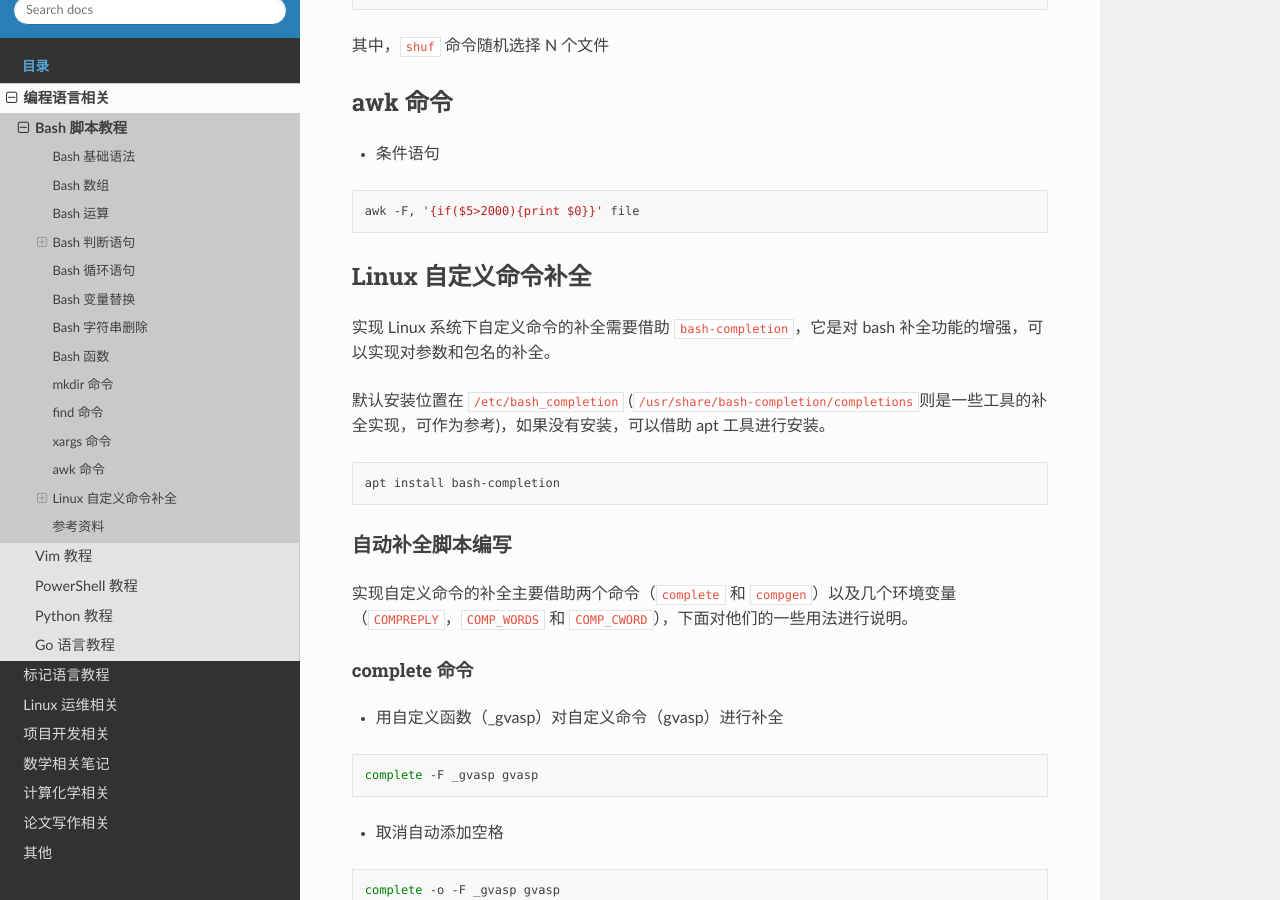
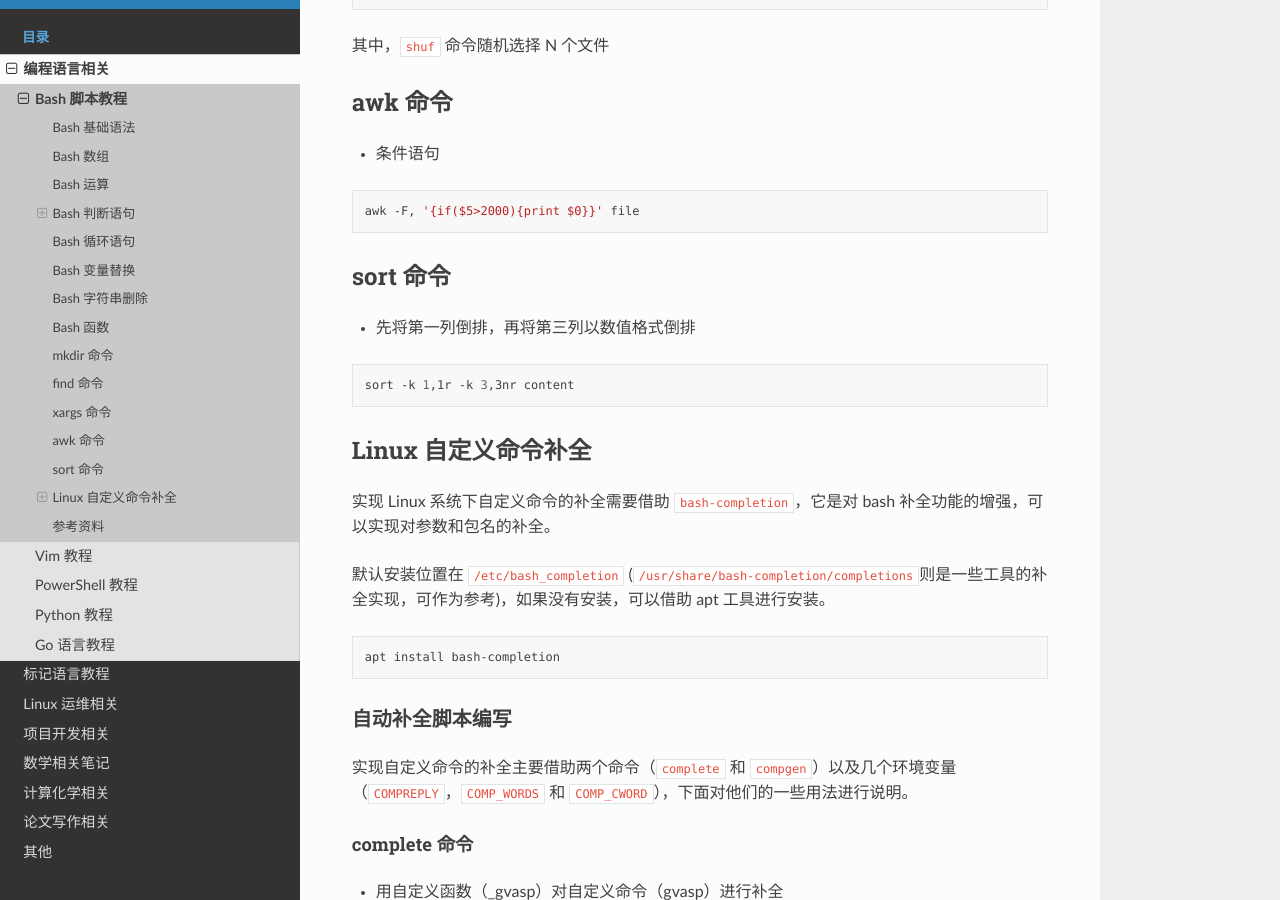
Before and after one commit to Rasic2/CodeNote, a Sphinx documentation site: the page built from docs/source/language/bash.md, in a window 1280 px wide and 900 px high, scrolled down 4886 px. Built offline with Sphinx 7.4.7 and the Read the Docs theme 2.0.0, drawn with Linux system fonts in a browser that asks for light colours.

Commit message:
feat: add sort in bash.md

````diff
--- a/docs/source/language/bash.md
+++ b/docs/source/language/bash.md
@@ -250,6 +250,14 @@ ls | shuf -n 50 | xargs -I {} cp {} DIR
 awk -F, '{if($5>2000){print $0}}' file
 ```
 
+## sort 命令
+
+- 先将第一列倒排，再将第三列以数值格式倒排
+
+```bash
+sort -k 1,1r -k 3,3nr content
+```
+
 ## Linux 自定义命令补全
 
 实现 Linux 系统下自定义命令的补全需要借助 `bash-completion`，它是对 bash 补全功能的增强，可以实现对参数和包名的补全。
````
